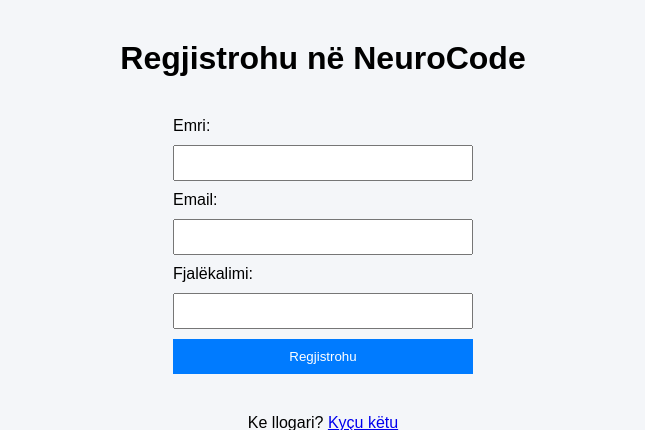
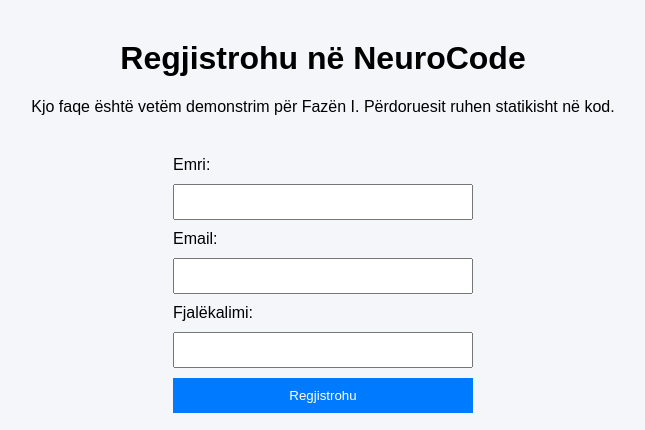
Before and after one commit to djellzaj/neurocode-uni, a PHP site: page /register.php in a window 1280 px wide. Shown: the top 430 px of the page, without its empty margins (317-962 px from the left). Run offline with PHP 8.4, Linux system fonts and the light colour scheme.

Commit message:
Shtova shpjegim për faqen e regjistrimit

```diff
--- a/pages/register.php
+++ b/pages/register.php
@@ -12,6 +12,8 @@
 <body>
 
 <h1>Regjistrohu në NeuroCode</h1>
+
+<p>Kjo faqe është vetëm demonstrim për Fazën I. Përdoruesit ruhen statikisht në kod.</p>
 
 <form method="POST" action="">
     <label>Emri:</label>
```
